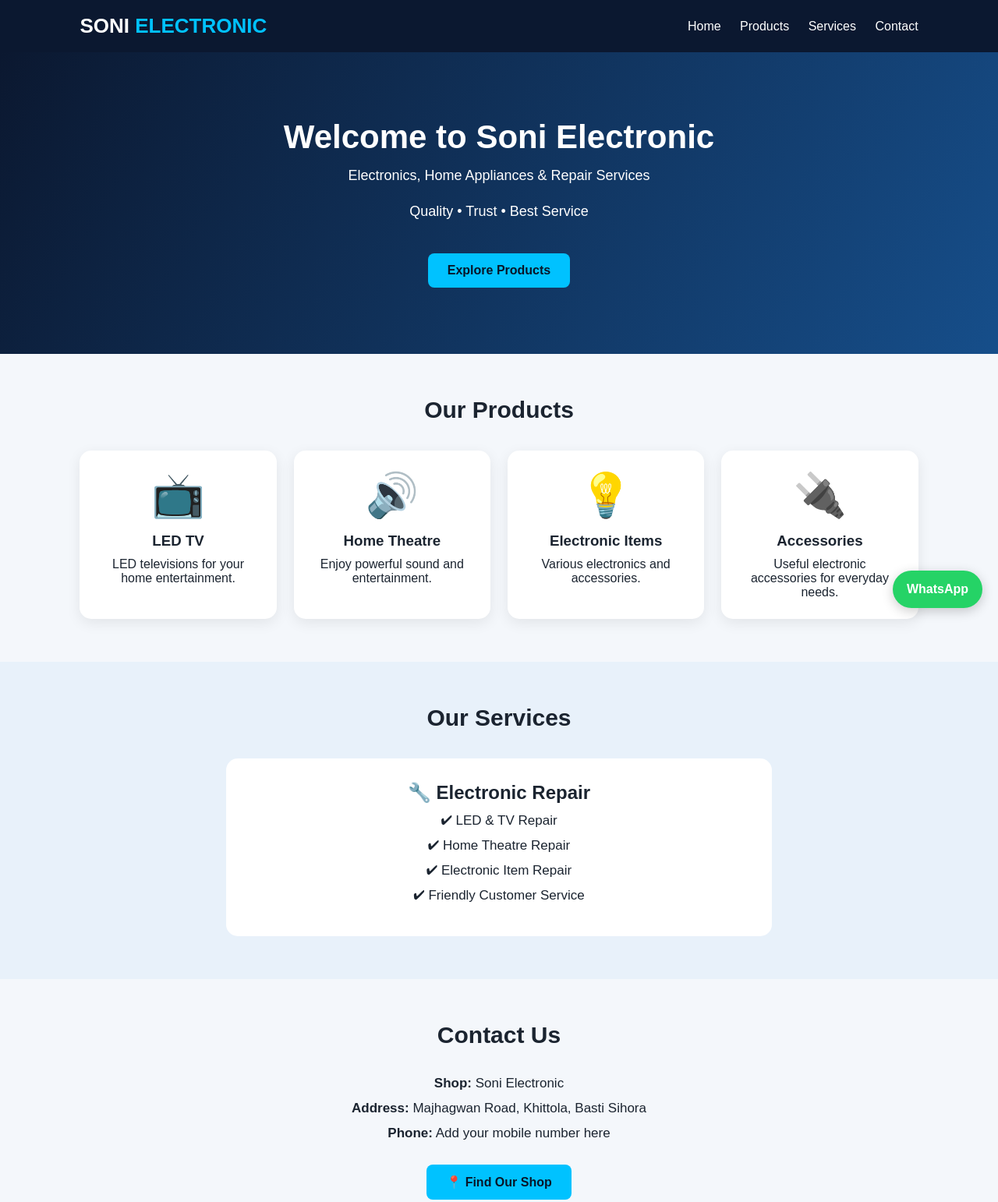
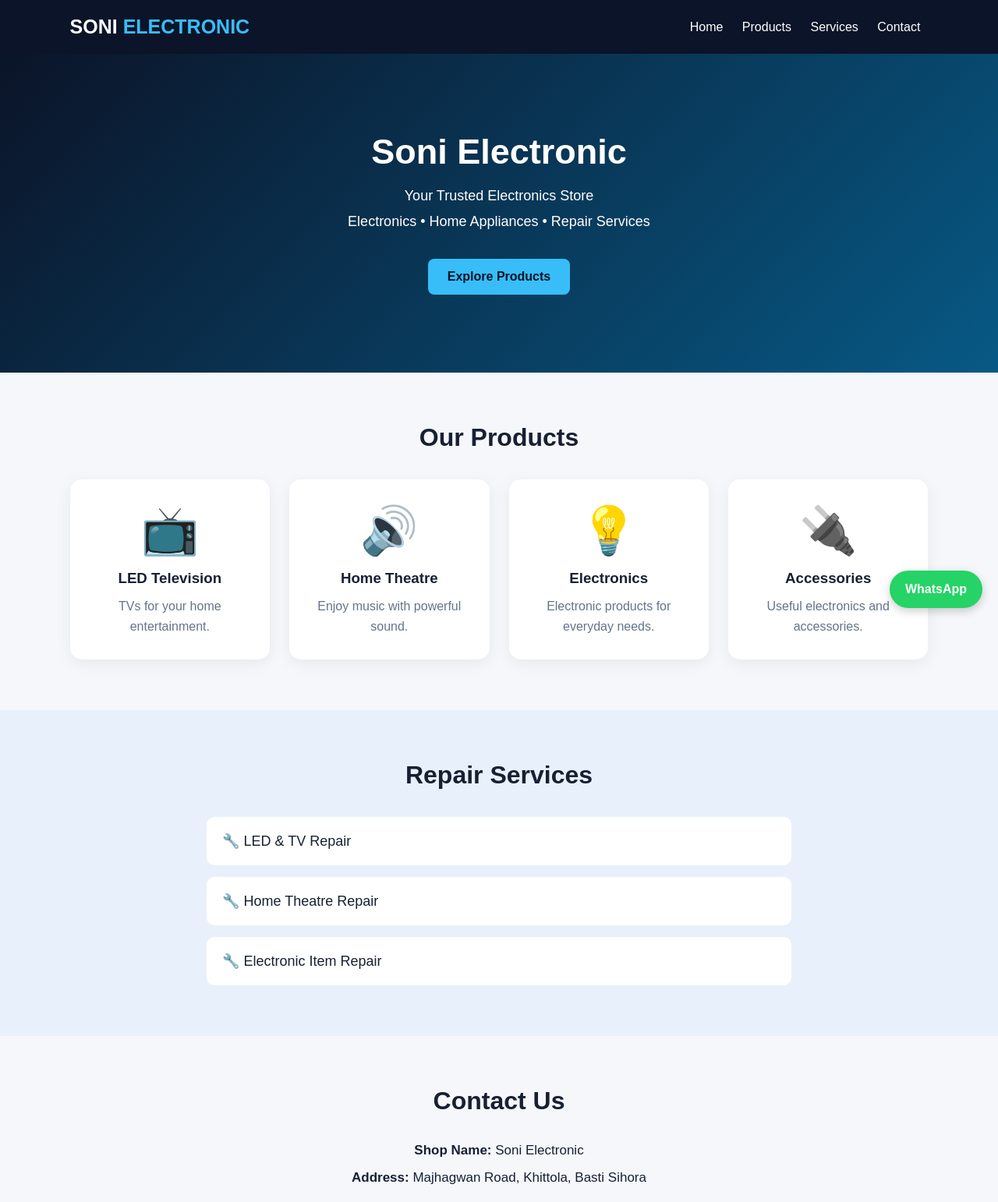
Before and after one commit to ks9059762-png/soni-electronic, a plain HTML site: page index.html in a window 1280 px wide. Shown: the top 1542 px of the page at 78% size. Drawn offline with Linux system fonts and the light colour scheme.

Commit message:
Update index.html

```diff
--- a/index.html
+++ b/index.html
@@ -4,7 +4,7 @@
 <head>
 <meta charset="UTF-8">
 <meta name="viewport" content="width=device-width, initial-scale=1.0">
-    <title>Soni Electronic | Electronics & Repair</title>
+<title>Soni Electronic</title>
 
 <style>
 * {
@@ -15,14 +15,14 @@
 }
 
 body {
-            background: #f4f7fb;
-            color: #1b2430;
+    background: #f5f7fb;
+    color: #172033;
 }
 
 header {
-            background: #0b1830;
+    background: #0b1428;
     color: white;
-            padding: 18px 8%;
+    padding: 20px 7%;
     display: flex;
     justify-content: space-between;
     align-items: center;
@@ -31,105 +31,115 @@
 }
 
 .logo {
-            font-size: 26px;
+    font-size: 25px;
     font-weight: bold;
 }
 
 .logo span {
-            color: #00c2ff;
+    color: #38bdf8;
 }
 
 nav a {
     color: white;
     text-decoration: none;
-            margin-left: 20px;
+    margin: 0 10px;
 }
 
 nav a:hover {
-            color: #00c2ff;
+    color: #38bdf8;
 }
 
 .hero {
-            background: linear-gradient(120deg, #0b1830, #164e8a);
+    padding: 100px 20px;
+    text-align: center;
     color: white;
-            padding: 85px 8%;
-            text-align: center;
+    background: linear-gradient(135deg, #0b1428, #075985);
 }
 
 .hero h1 {
-            font-size: 42px;
-            margin-bottom: 15px;
+    font-size: 45px;
+    margin-bottom: 20px;
 }
 
 .hero p {
     font-size: 18px;
-            margin-bottom: 25px;
+    margin-bottom: 12px;
 }
 
 .btn {
     display: inline-block;
-            padding: 13px 25px;
-            background: #00c2ff;
-            color: #081629;
+    margin-top: 25px;
+    padding: 14px 25px;
+    background: #38bdf8;
+    color: #071426;
     text-decoration: none;
     border-radius: 8px;
     font-weight: bold;
 }
 
+.btn:hover {
+    background: #7dd3fc;
+}
+
 section {
-            padding: 55px 8%;
+    padding: 65px 7%;
 }
 
 .heading {
     text-align: center;
-            font-size: 30px;
+    font-size: 32px;
     margin-bottom: 35px;
 }
 
 .products {
     display: grid;
     grid-template-columns: repeat(auto-fit, minmax(220px, 1fr));
-            gap: 22px;
+    gap: 25px;
 }
 
 .card {
     background: white;
-            padding: 25px;
+    padding: 30px 20px;
     text-align: center;
     border-radius: 15px;
-            box-shadow: 0 5px 18px rgba(0,0,0,0.08);
+    box-shadow: 0 5px 20px #00000010;
     transition: 0.3s;
 }
 
 .card:hover {
-            transform: translateY(-5px);
+    transform: translateY(-6px);
 }
 
-        .card .emoji {
-            font-size: 55px;
+.product-icon {
+    font-size: 60px;
     margin-bottom: 15px;
 }
 
 .card h3 {
-            margin-bottom: 10px;
+    margin-bottom: 12px;
+}
+
+.card p {
+    color: #64748b;
+    line-height: 1.6;
 }
 
 .services {
-            background: #e8f1fa;
+    background: #e8f1fb;
 }
 
-        .service-box {
-            max-width: 700px;
+.service-list {
+    max-width: 750px;
     margin: auto;
-            background: white;
-            border-radius: 15px;
-            padding: 30px;
-            text-align: center;
+    display: grid;
+    gap: 15px;
 }
 
-        .service-box p {
-            margin: 12px 0;
-            font-size: 17px;
+.service {
+    background: white;
+    padding: 20px;
+    border-radius: 10px;
+    font-size: 18px;
 }
 
 .contact {
@@ -137,28 +147,28 @@
 }
 
 .contact p {
-            margin: 12px 0;
+    margin: 15px;
     font-size: 17px;
 }
 
 footer {
-            background: #0b1830;
+    background: #0b1428;
     color: white;
+    text-align: center;
     padding: 25px;
-            text-align: center;
 }
 
 .whatsapp {
     position: fixed;
+    bottom: 20px;
     right: 20px;
-            bottom: 20px;
-            background: #25D366;
+    background: #25d366;
     color: white;
     text-decoration: none;
-            padding: 15px 18px;
+    padding: 15px 20px;
     border-radius: 50px;
     font-weight: bold;
-            box-shadow: 0 4px 15px #0003;
+    box-shadow: 0 4px 12px #0003;
 }
 
 @media(max-width: 600px) {
@@ -168,12 +178,12 @@
     }
 
     nav a {
+        display: inline-block;
         margin: 8px;
-                display: inline-block;
     }
 
     .hero h1 {
-                font-size: 30px;
+        font-size: 32px;
     }
 }
 </style>
@@ -192,13 +202,13 @@
     </nav>
 </header>
 
-<section class="hero" id="home">
-    <h1>Welcome to Soni Electronic</h1>
-    <p>Electronics, Home Appliances & Repair Services</p>
-    <p>Quality • Trust • Best Service</p>
-    <br>
+<div class="hero" id="home">
+    <h1>Soni Electronic</h1>
+    <p>Your Trusted Electronics Store</p>
+    <p>Electronics • Home Appliances • Repair Services</p>
+
     <a href="#products" class="btn">Explore Products</a>
-</section>
+</div>
 
 <section id="products">
     <h2 class="heading">Our Products</h2>
@@ -206,67 +216,60 @@
     <div class="products">
 
         <div class="card">
-            <div class="emoji">📺</div>
-            <h3>LED TV</h3>
-            <p>LED televisions for your home entertainment.</p>
+            <div class="product-icon">📺</div>
+            <h3>LED Television</h3>
+            <p>TVs for your home entertainment.</p>
         </div>
 
         <div class="card">
-            <div class="emoji">🔊</div>
+            <div class="product-icon">🔊</div>
             <h3>Home Theatre</h3>
-            <p>Enjoy powerful sound and entertainment.</p>
+            <p>Enjoy music with powerful sound.</p>
         </div>
 
         <div class="card">
-            <div class="emoji">💡</div>
-            <h3>Electronic Items</h3>
-            <p>Various electronics and accessories.</p>
+            <div class="product-icon">💡</div>
+            <h3>Electronics</h3>
+            <p>Electronic products for everyday needs.</p>
         </div>
 
         <div class="card">
-            <div class="emoji">🔌</div>
+            <div class="product-icon">🔌</div>
             <h3>Accessories</h3>
-            <p>Useful electronic accessories for everyday needs.</p>
+            <p>Useful electronics and accessories.</p>
         </div>
 
     </div>
 </section>
 
 <section class="services" id="services">
-    <h2 class="heading">Our Services</h2>
+    <h2 class="heading">Repair Services</h2>
 
-    <div class="service-box">
-        <h2>🔧 Electronic Repair</h2>
-        <p>✔ LED & TV Repair</p>
-        <p>✔ Home Theatre Repair</p>
-        <p>✔ Electronic Item Repair</p>
-        <p>✔ Friendly Customer Service</p>
+    <div class="service-list">
+        <div class="service">🔧 LED & TV Repair</div>
+        <div class="service">🔧 Home Theatre Repair</div>
+        <div class="service">🔧 Electronic Item Repair</div>
     </div>
 </section>
 
 <section class="contact" id="contact">
     <h2 class="heading">Contact Us</h2>
 
-    <p><b>Shop:</b> Soni Electronic</p>
+    <p><b>Shop Name:</b> Soni Electronic</p>
     <p><b>Address:</b> Majhagwan Road, Khittola, Basti Sihora</p>
-    <p><b>Phone:</b> Add your mobile number here</p>
 
-    <br>
-    <a href="https://maps.google.com/?q=Soni+Electronic+Khittola+Sihora"
-       class="btn" target="_blank">
+    <a class="btn" href="https://maps.google.com/?q=Khittola+Sihora">
         📍 Find Our Shop
     </a>
 </section>
 
 <footer>
-    <p>© 2026 Soni Electronic | All Rights Reserved</p>
-    <p>Made with ❤️ for our customers</p>
+    <p>© 2026 Soni Electronic</p>
+    <p>Quality • Trust • Service</p>
 </footer>
 
-<!-- WhatsApp button: replace number below with your number -->
-<a class="whatsapp"
-   href="https://wa.me/91YOURNUMBER"
-   target="_blank">
+<!-- Replace 91XXXXXXXXXX with your WhatsApp number -->
+<a class="whatsapp" href="https://wa.me/919826922603">
     WhatsApp
 </a>
 
```
Lines whose indentation alone changed are shown as unchanged.
